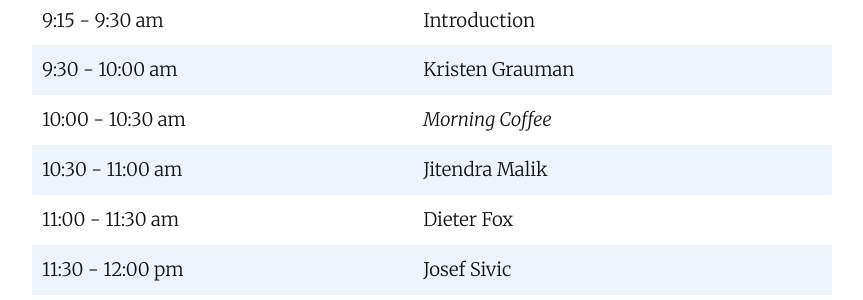
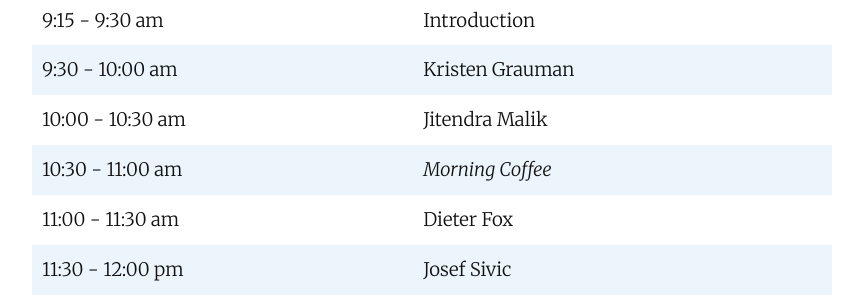
Before and after one commit to vispr-workshop/vispr-workshop.github.io, a Jekyll site: the page built from index.md, in a window 1280 px wide. Shown: the part 996-1296 px from the top of the page, without its empty margins (208-1071 px from the left). Built offline with Jekyll 4.4.1, drawn with Linux system fonts in a browser that asks for light colours; our own code applies the rules of GitHub Pages for plain Markdown files.

```diff
--- a/index.md
+++ b/index.md
@@ -31,14 +31,14 @@ We are excited to have a lineup of speakers from computer vision, machine learni
 |-|-|
 | 9:15 - 9:30 am | Introduction |
 | 9:30 - 10:00 am | Kristen Grauman |
-| 10:00 - 10:30 am | *Morning Coffee*
-| 10:30 - 11:00 am | Jitendra Malik |
+| 10:00 - 10:30 am | Jitendra Malik |
+| 10:30 - 11:00 am | *Morning Coffee* |
 | 11:00 - 11:30 am | Dieter Fox |
 | 11:30 - 12:00 pm | Josef Sivic |
 | 12:00 - 2:00 pm | *Lunch*
 | 2:00 - 2:30 pm | Chelsea Finn |
 | 2:30 - 3:00 pm | Alexander Kirillov |
-| 3:00 - 3:30 pm | *Afternoon Coffee*
+| 3:00 - 3:30 pm | *Afternoon Coffee* |
 | 3:30 - 4:00 pm | Abhinav Gupta |
 | 4:00 - 4:30 pm | Fei-Fei Li |
 | 4:30 - 5:15 pm | Discussion Panel |
```
